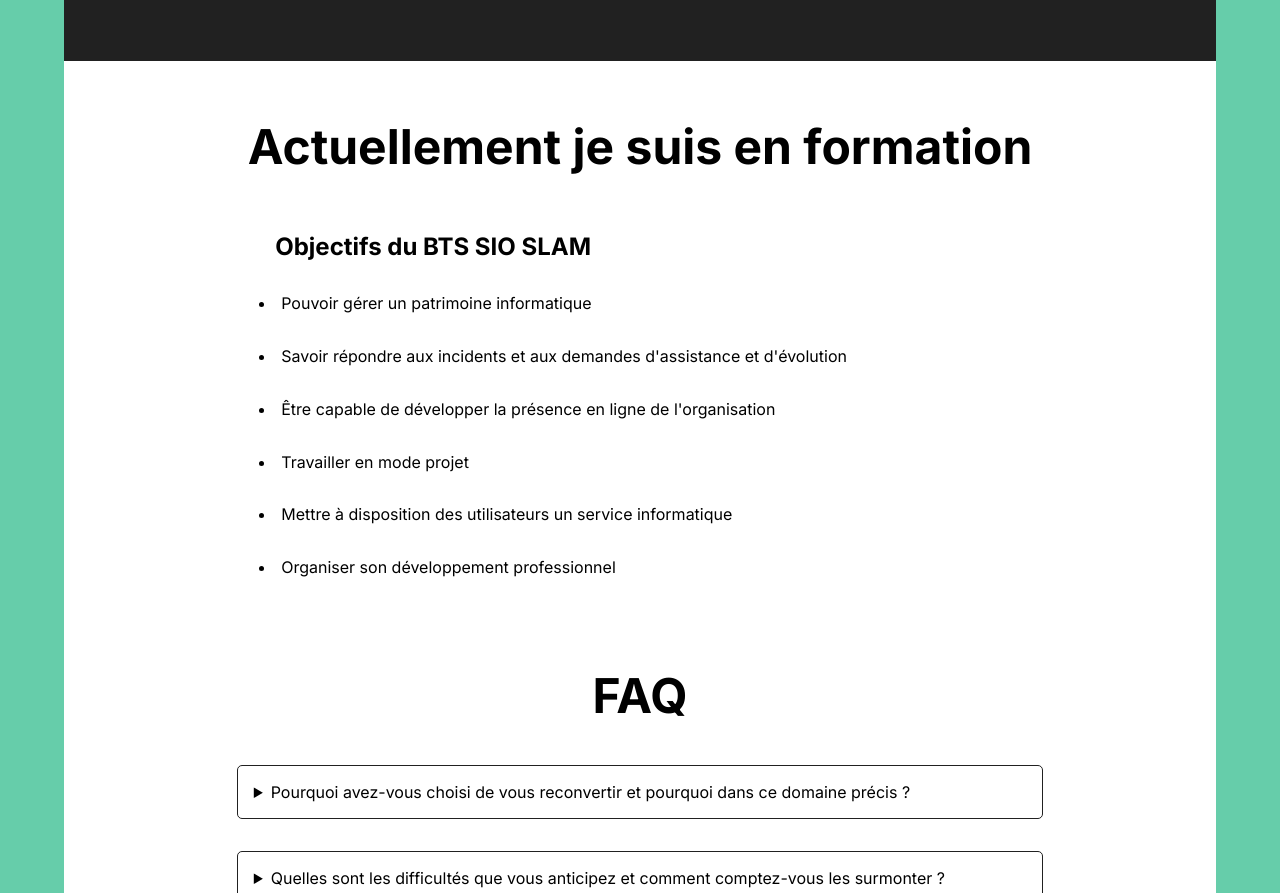
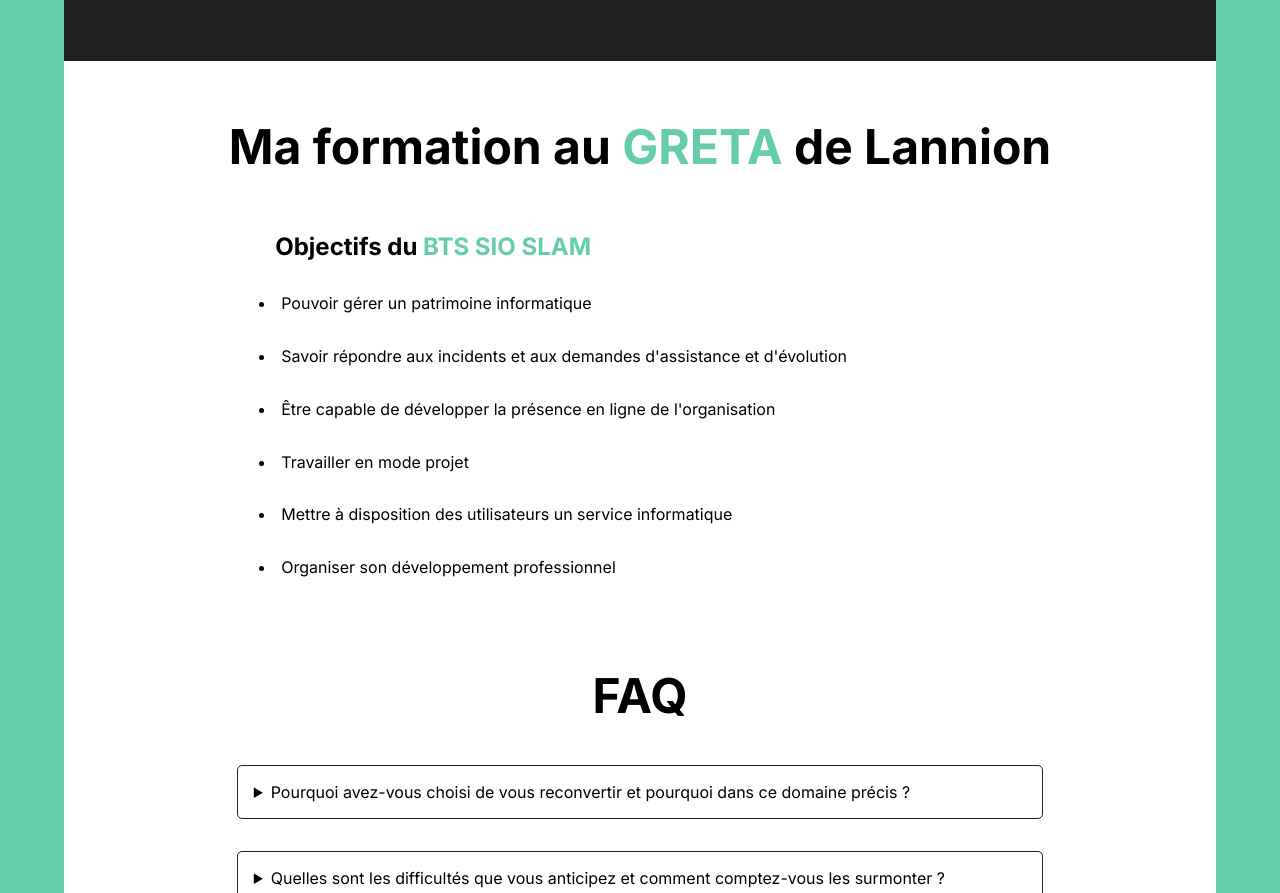
Before and after one commit to tomSample/tomSample.github.io, a plain HTML site: page index.html in a window 1280 px wide. Shown: the part 3610-4503 px from the top of the page. Drawn offline with nearby package versions, Linux system fonts and the light colour scheme.

Commit message:
add links to GRETA and BTS SIO

```diff
--- a/index.html
+++ b/index.html
@@ -148,9 +148,9 @@
         </div>
     </section>
     <section class ="education-container" id="education">
-        <h2>Actuellement je suis en formation</h2>
+        <h2>Ma formation au <a href="https://greta-bretagne.ac-rennes.fr/portail/web/notre-reseau/greta-cfa-des-cotes-d-armor">GRETA</a> de Lannion</h2>
         <ul>
-            <h3>Objectifs du BTS SIO SLAM</h3>
+            <h3>Objectifs du <a href="https://greta-bretagne.ac-rennes.fr/portail/web/notre-reseau/greta-cfa-des-cotes-d-armor/agence-de-lannion-guingamp/stages/sio-slam-services-informatiques-organisations-solutions-logicielles-applications-metiers" target="_blank">BTS SIO SLAM</a></h3>
             <li>Pouvoir gérer un patrimoine informatique</li>
             <li>Savoir répondre aux incidents et aux demandes d'assistance et d'évolution</li>
             <li>Être capable de développer la présence en ligne de l'organisation</li>
--- a/styles/styles.css
+++ b/styles/styles.css
@@ -338,6 +338,15 @@ header ul {
 .education-container {
     padding: 2rem;
     background-color: var(--white);
+}
+
+.education-container a {
+    text-decoration: none;
+    color: var(--green);
+}
+
+.education-container a:hover {
+    text-decoration: underline;
 }
 
 .education-container h2 {
```
